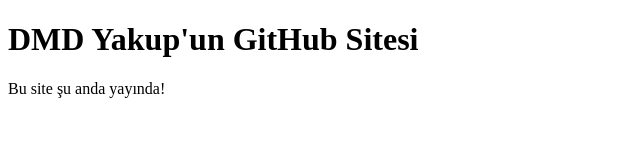
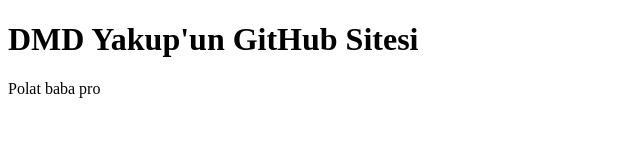
Before and after one commit to Polat22/dmdyakup.github.io, a plain HTML site: page index.html in a window 1280 px wide. Shown: the full height of the page, 0-640 px from the left. Drawn offline with Linux system fonts and the light colour scheme.

Commit message:
Update index.html

```diff
--- a/index.html
+++ b/index.html
@@ -5,6 +5,6 @@
   </head>
   <body>
     <h1>DMD Yakup'un GitHub Sitesi</h1>
-    <p>Bu site şu anda yayında!</p>
+    <p>Polat baba pro</p>
   </body>
 </html>
```
